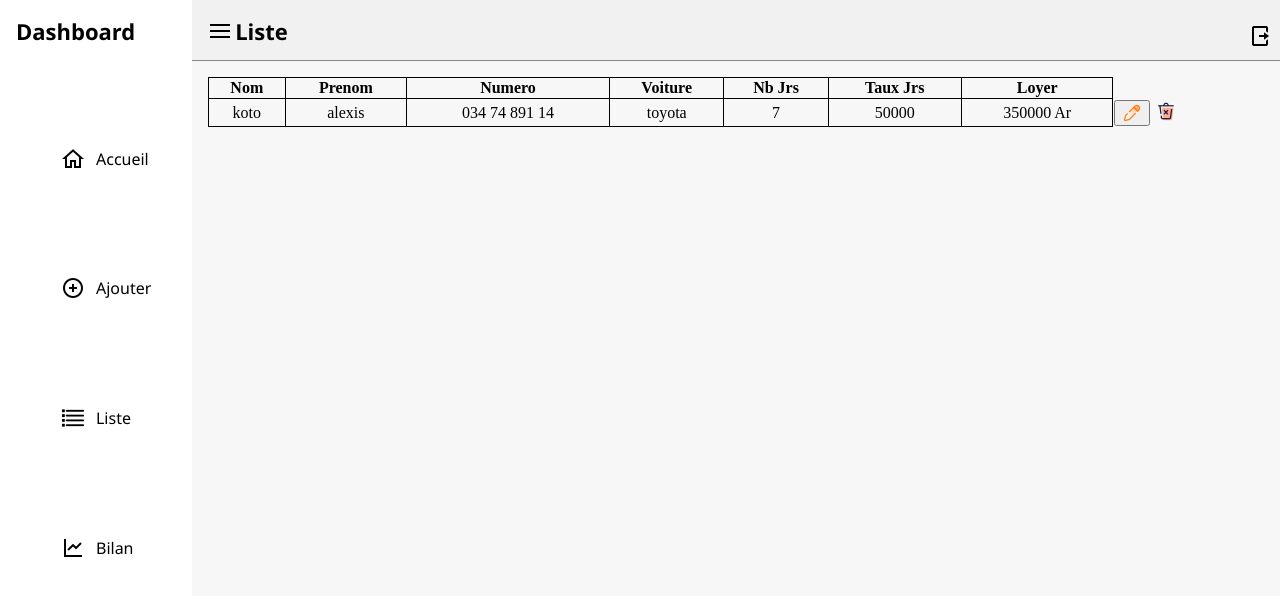
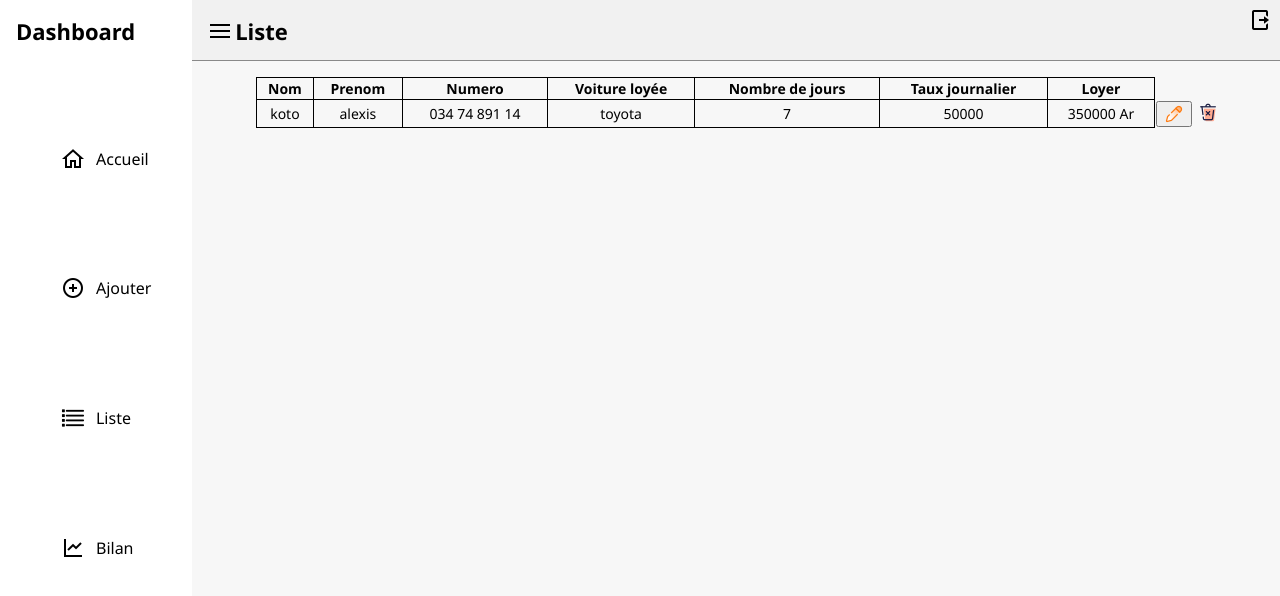
Before and after one commit to Ratsi0ry/Projet-SPA, a Vue app: page /list in a window 1280 px wide. Shown: the top 596 px of the page. Built offline with nearby package versions, Linux system fonts and the light colour scheme.

Commit message:
remove config inutile

```diff
--- a/src/App.vue
+++ b/src/App.vue
@@ -14,7 +14,7 @@
 
   <main class="content">
     <header><h1><img src="/src/assets/image/icons8-menu-24.png"><router-view>{{ title }}</router-view></h1>
-      <p><img src="/src/assets/image/icons8-sortie-24.png" class="logOut_btn" ></p>
+      <router-link to="/"><img src="/src/assets/image/icons8-sortie-24.png" class="logOut_btn" ></router-link>
     </header>
     <section class="dashboard-grid">
       <router-view></router-view>
@@ -102,6 +102,7 @@ li {
     align-items: center;
     gap: 0.7rem;
     padding: 0.3rem;
+    transition: 0.1s ease-in;
 }
 
 li:hover {
--- a/src/components/Add.vue
+++ b/src/components/Add.vue
@@ -5,14 +5,11 @@
         <p><b>Information du client:</b></p   >
 
         <!--nom & prenom-->
-        <!--<label for="name" >Nom:</label><br>-->
-        <input type="text" id="name"  placeholder="nom"><br><br>
-        <!--<label for="fstName">Prenom:</label><br>-->
+        <input type="text" id="name" name="name" placeholder="nom"><br><br>
         <input type="text" id="fstName" placeholder="prenom"><br><br>
 
         <!--numero-->
-        <!--<label for="num_loc">Numero tel:</label><br>-->
-        <input type="tel" id="num_loc" v-model="phoneNumber"placeholder="numero teléphone" required><br><br>
+        <input type="tel" id="num_loc" name="num_loc" v-model="phoneNumber"placeholder="numero teléphone" required><br><br>
 
         <!--voiture-->
         <label for="design_voiture">Voitures disponibles:</label>s
@@ -53,6 +50,7 @@
         border-bottom: 1px solid black ;
         background-color: #f7f7f700;
     }
+
     .icon{
         width: 300px;
         height: 300px;
@@ -60,18 +58,14 @@
     }
 
     .infoCli{
-        /*background-color: #181717ee;*/
-        /*display: flex;
-        justify-content: center;*/
         height: 370px;
         padding: 2rem;
-        /*width: 400px;*/
         border-radius: 10px;
-        /*color: white;*/
     }
 
     input#name, input#fstName, input#num_loc {
         width: 270px;
+        padding: 10px;
     }
 
     #design_voiture{
@@ -94,11 +88,9 @@
     }
 
     input, select{
-        /*border-radius: 5px;*/
         font-size: medium;
         margin-bottom :1rem;
         font-family: 'Segoe UI', Tahoma, Geneva, Verdana, sans-serif;
-        /*border: 0;*/
     }
 
     .btnPlace {
--- a/src/components/Home.vue
+++ b/src/components/Home.vue
@@ -3,7 +3,7 @@
         <form>
             <h1>Login</h1>
             <br><br>
-            <input type="text" id="nom" placeholder="nom" required><br>
+            <input type="text" id="nom" placeholder="nom admin" required><br>
             <input type="password" id="pswd" placeholder="mot de passe" required>
             <!---<p v-if="error" style="color: red;">Mot de passe incorrect !</p>-->
             <div id="submit"><button @click="connect" class="submitStyle"><b>se connecter</b></button></div>
--- a/src/components/List.vue
+++ b/src/components/List.vue
@@ -4,9 +4,9 @@
             <th>Nom</th>
             <th>Prenom</th>
             <th>Numero</th>
-            <th>Voiture</th>
-            <th>Nb Jrs</th>
-            <th>Taux Jrs</th>
+            <th>Voiture loyée</th>
+            <th>Nombre de jours</th>
+            <th>Taux journalier</th>
             <th>Loyer</th>
         </tr>
 
@@ -51,7 +51,7 @@
   import { ref } from 'vue';
 
   const clients = ref([
-    {id:1, nom:'koto', prenom:'alexis', numero:'034 74 891 14', voiture:'toyota', nbJrs:7, taux:50000}
+    { nom:'koto', prenom:'alexis', numero:'034 74 891 14', voiture:'toyota', nbJrs:7, taux:50000}
   ])
 
     const modifier = (client) => {
@@ -67,6 +67,9 @@
 <style scoped>
     table{
         border-collapse: collapse;
+        font-family: 'Segoe UI', Tahoma, Geneva, Verdana, sans-serif;
+        font-size: 14px;
+        margin-left: 3rem;
     }
      table td.actions{
         border: 0;
--- a/src/main.js
+++ b/src/main.js
@@ -27,7 +27,7 @@ router.beforeEach((to, from, next) => {
     const isConnected = !!localStorage.getItem('token')
 
     if(to.meta.requiresAuth && !isConnected) {
-        next('home')
+        next('/add')
     }else {
         next()
     }
```
